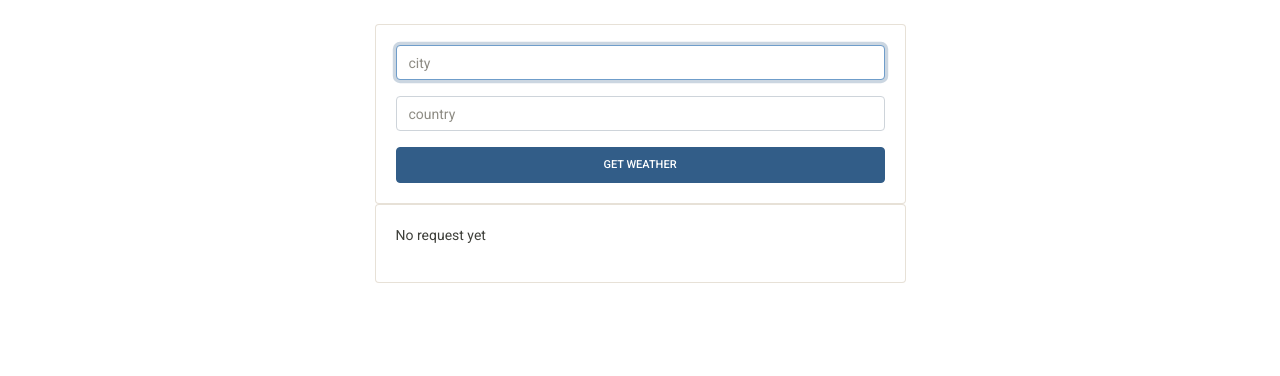
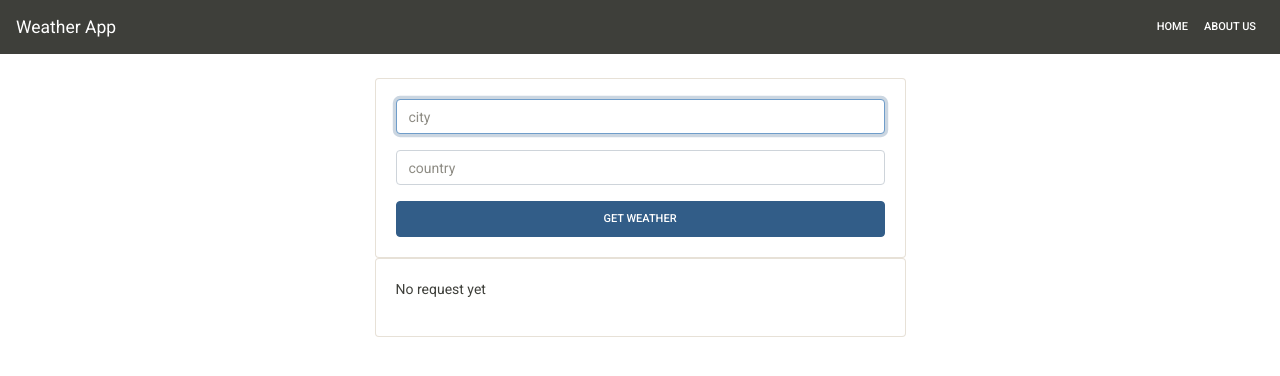
Before and after one commit to LucianoSainz/React-Weather-App, a React app: page / in a window 1280 px wide. Shown: the top 376 px of the page. Built offline with nearby package versions, Linux system fonts and the light colour scheme.

Commit message:
added navbar

```diff
--- a/package.json
+++ b/package.json
@@ -13,7 +13,9 @@
   "dependencies": {
     "cross-env": "^7.0.2",
     "react": "^16.13.1",
-    "react-dom": "^16.13.1"
+    "react-bootstrap": "^1.0.1",
+    "react-dom": "^16.13.1",
+    "react-router-dom": "^5.2.0"
   },
   "devDependencies": {
     "@babel/cli": "^7.8.4",
--- a/src/app/App.js
+++ b/src/app/App.js
@@ -49,6 +49,8 @@ class App extends Component {
 
     render() {
         return (
+            <>
+            <Navbar />
             <div className="container p-4">
                 <div className="row">
                     <div className="col-md-6 mx-auto">
@@ -57,6 +59,7 @@ class App extends Component {
                     </div>
                 </div>
             </div>
+            </>
         )
     }
 }
--- a/src/app/index.css
+++ b/src/app/index.css
@@ -0,0 +1,4 @@
+
+a {
+    color:#fff;
+}
```
Also changed, not shown: 1 other file (tests, documents, lock files or other folders).
